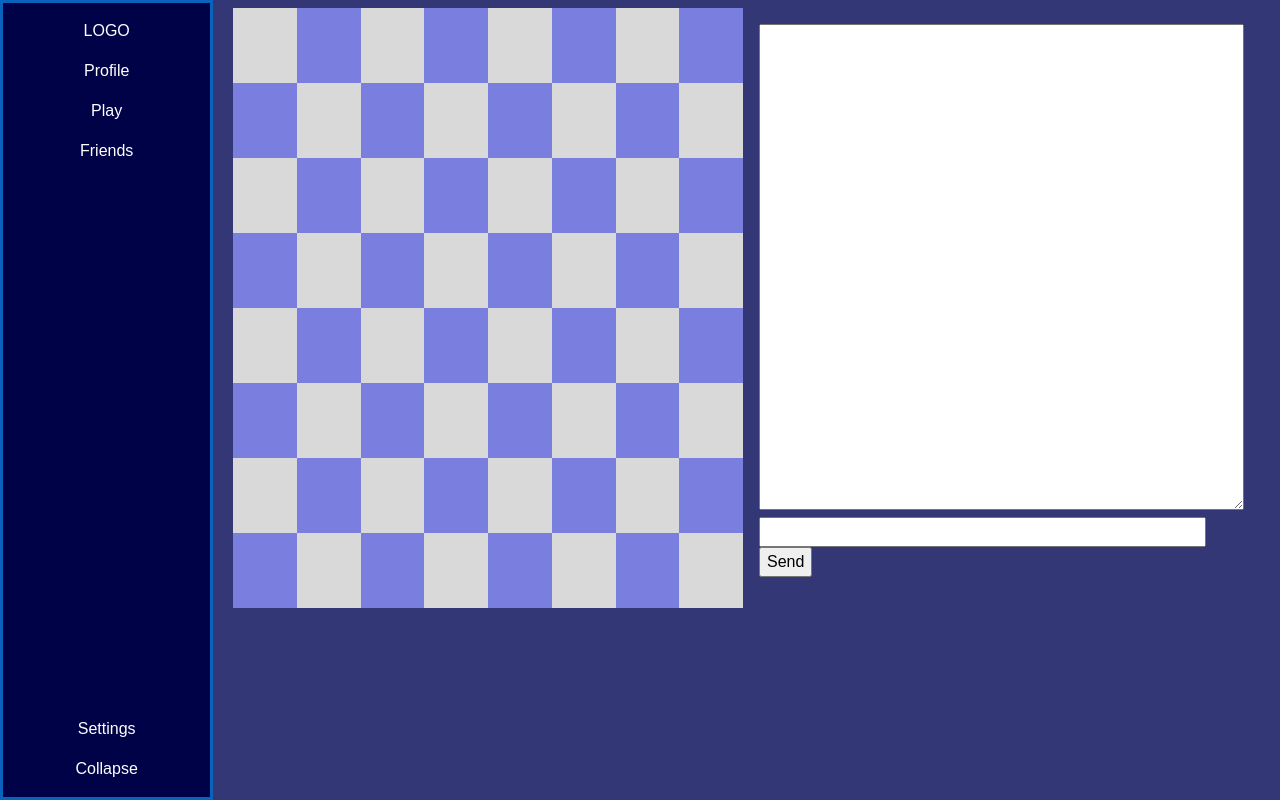
After one commit to BelentPatrus/DjangoChess, a Django app: page /new/ in a window 1280 px wide. The commit adds this page. Run offline with Django 4.2, Linux system fonts and the light colour scheme.

Commit message:
new design (localhost/new/)

```diff
--- a/mysite/mysite/urls.py
+++ b/mysite/mysite/urls.py
@@ -22,6 +22,8 @@ from django.contrib import staticfiles
 urlpatterns = [
     path('admin/', admin.site.urls),
     path('', views.index, name="index"),
+    path('new/', views.newIndex, name="index"),
+
     path('stats/', views.stats, name="stats"),
     path('settings/', views.settings, name="settings"),
 
--- a/mysite/mysite/views.py
+++ b/mysite/mysite/views.py
@@ -5,6 +5,14 @@ from django.views.decorators.csrf import csrf_exempt
 def index(request):
 
     return render(request, 'index.html')
+
+def newIndex(request):
+    rangeset = range(1, 9)
+    context = {
+        "range": rangeset,
+    }
+
+    return render(request, 'newIndex.html', context)
 
 
 def stats(request):
--- /dev/null
+++ b/mysite/static/css/newmaster.css
@@ -0,0 +1,52 @@
+/* *{
+    border: 1px solid white !important;
+} */
+:root {
+  --primary-color: #343776;
+  --secondary-color: #000247;
+  --chess-cell-color: #7a7ede;
+  --chess-cell2-color: #d9d9d9;
+  --border-highlight-color: #0963bc;
+}
+
+body {
+    /* background: linear-gradient(160deg, var(--chess-cell-color), var(--primary-color) 33%); */
+    background-color: var(--primary-color);
+    font-family: 'Montserrat', sans-serif;
+    height: 100vh;
+}
+
+.navbar-brand, .nav-link {
+  display: block;
+  text-align: center;
+}
+
+a{
+    color: white !important;
+}
+
+.main-nav{
+    height: 100vh;
+    background-color: var(--secondary-color);
+    border: 3px solid var(--border-highlight-color);
+    /* margin-left: 13px; */
+}
+
+
+/* ////////////////////////////////// */
+
+.chessboard {
+    width: min(75vh,75vh);
+    height: min(75vh,75vh);
+    background-color: var(--chess-cell-color);
+    margin-left: auto;
+    display: grid;
+    grid-template-columns: repeat(8,1fr);
+}
+
+.black {
+    background-color: var(--chess-cell2-color);
+}
+.white {
+    background-color: var(--chess-cell-color);
+}
--- a/mysite/templates/layout.html
+++ b/mysite/templates/layout.html
@@ -9,7 +9,7 @@
               rel="stylesheet"
               integrity="sha384-rbsA2VBKQhggwzxH7pPCaAqO46MgnOM80zW1RWuH61DGLwZJEdK2Kadq2F9CUG65"
               crossorigin="anonymous">
-        <link rel="stylesheet" href="{% static 'css/master.css' %}">
+        {% comment %} <link rel="stylesheet" href="{% static 'css/master.css' %}"> {% endcomment %}
         {% block css %}
         {% endblock css %}
         <script defer
--- /dev/null
+++ b/mysite/templates/newIndex.html
@@ -0,0 +1,75 @@
+{% extends 'layout.html' %}
+{% load static %}
+{% block css %}
+    <link rel="stylesheet" href="{% static 'css/newmaster.css' %}">
+
+{% endblock css %}
+{% block content %}
+<!DOCTYPE html>
+<div class="container-fluid h-100">
+    <div class="row no-gutters h-100">
+        <nav class="col-3 col-xl-2 main-nav navbar navbar-expand-lg bg-body-tertiary d-flex flex-column justify-content-between">
+            <div class="main-nav--options w-100">
+
+                <ul class="navbar-nav flex-column w-100">
+                    <li class="nav-item text-center">
+                        <a class="nav-link" href="#">LOGO</a>
+                    </li>
+                    <li class="nav-item text-center">
+                        <a class="nav-link active" aria-current="page" href="#">Profile</a>
+                    </li>
+                    <li class="nav-item text-center">
+                        <a class="nav-link" href="#">Play</a>
+                    </li>
+                    <li class="nav-item text-center">
+                        <a class="nav-link" href="#">Friends</a>
+                    </li>
+                </ul>
+            </div>
+            <div class="main-nav--utilities w-100">
+                 <ul class="navbar-nav flex-column w-100">
+                    <li class="nav-item text-center">
+                        <a class="nav-link" href="#">Settings</a>
+                    </li>
+                    <li class="nav-item text-center">
+                        <a class="nav-link active disabled" aria-current="page" href="#">Collapse</a>
+                    </li>
+                </ul>
+
+            </div>
+        </nav>
+        <div class="game col-9 col-xl-10">
+            <div class="d-flex p-2 justify-content-center">
+                <div class="chessboard">
+                    {% for nums in range %}
+                        {% if forloop.counter|divisibleby:2 %}
+                            {% for num in range %}
+                                {% if forloop.counter|divisibleby:2 %}
+                                    <div id="{{ nums }}-{{ num }}" class="black chess-cell"></div>
+                                {% else %}
+                                    <div id="{{ nums }}-{{ num }}" class="white chess-cell"></div>
+                                {% endif %}
+                            {% endfor %}
+                        {% else %}
+                            {% for num in range %}
+                                {% if forloop.counter|divisibleby:2 %}
+                                    <div id="{{ nums }}-{{ num }}" class="white chess-cell"></div>
+                                {% else %}
+                                    <div id="{{ nums }}-{{ num }}" class="black chess-cell"></div>
+                                {% endif %}
+                            {% endfor %}
+                        {% endif %}
+                    {% endfor %}
+                </div>
+
+                <div class="chat m-3">
+                    <textarea id="chat-log" cols="50" rows="20"></textarea><br />
+                    <input id="chat-message-input" type="text" size="45" /><br />
+                    <input id="chat-message-submit" type="button" value="Send" />
+                </div>
+            </div>
+        </div>
+    </div>
+</div>
+
+{% endblock content %}
```
